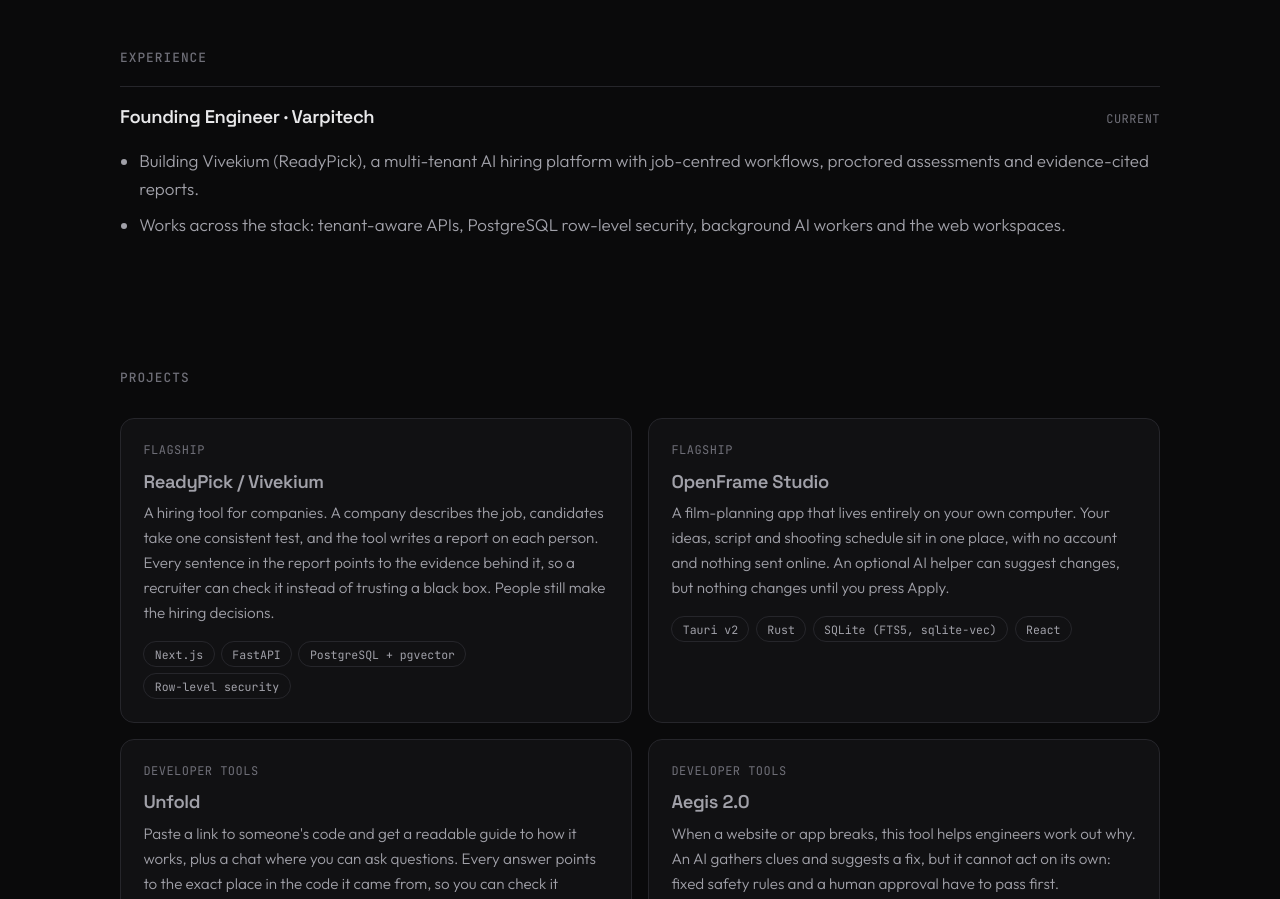
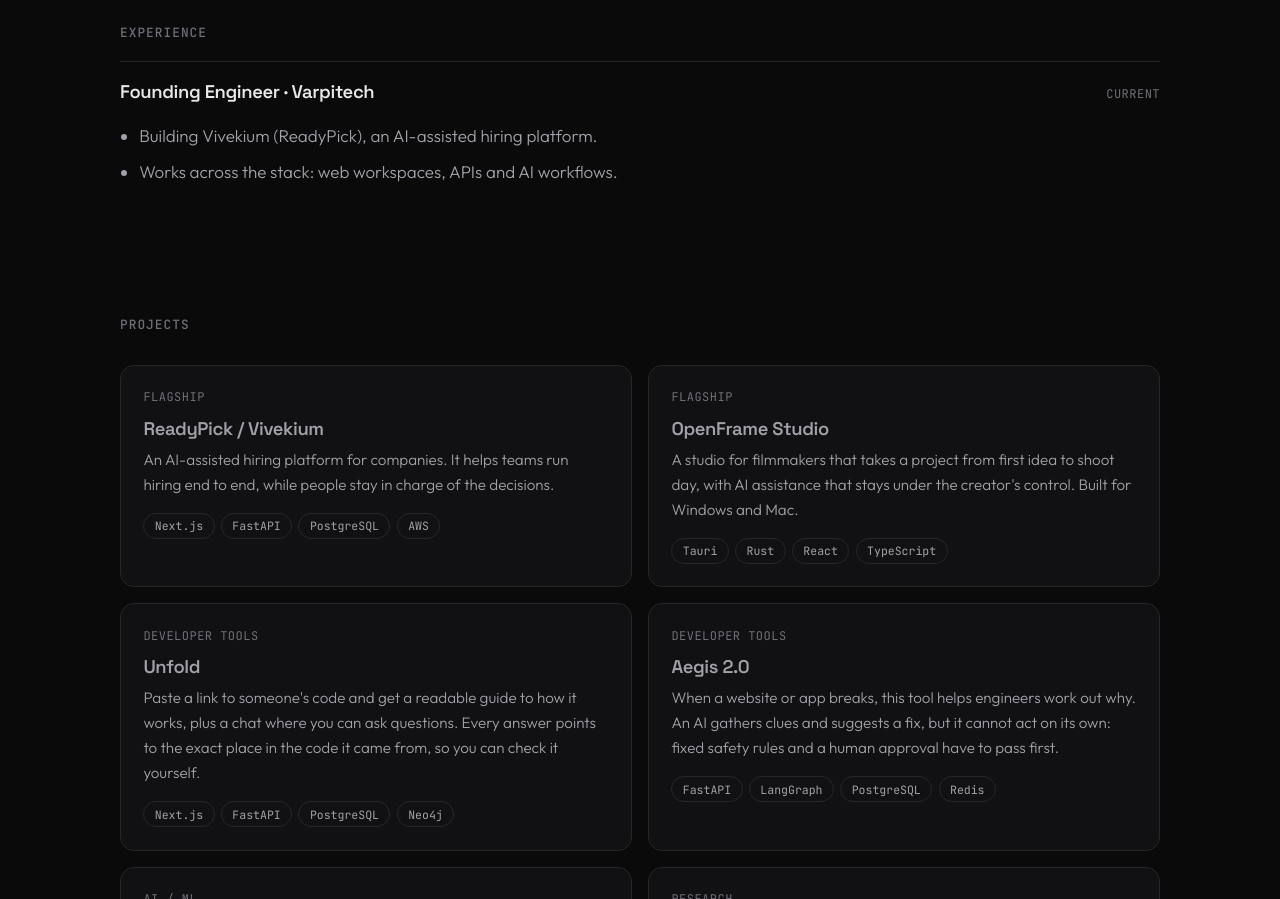
Before and after one commit to Saravankumar25/saravankumar25.github.io, a React (Vite) app: page / in a window 1280 px wide. Shown: the part 1420-2319 px from the top of the page. Built offline with nearby package versions, Linux system fonts and the light colour scheme.

Commit message:
Keep OpenFrame and Vivekium abstract; add macOS stack and Swift skills

```diff
--- a/src/components/Skills.tsx
+++ b/src/components/Skills.tsx
@@ -1,5 +1,5 @@
 import {
-  siArangodb, siC, siCelery, siCplusplus, siDjango, siDocker, siExpress, siFastapi, siFirebase, siFlask,
+  siApple, siArangodb, siC, siSwift, siCelery, siCplusplus, siDjango, siDocker, siExpress, siFastapi, siFirebase, siFlask,
   siGit, siGithubactions, siJavascript, siMongodb, siNestjs, siNeo4j, siNextdotjs, siNginx, siNodedotjs,
   siPostgresql, siPython, siPytorch, siQdrant, siLanggraph, siReact, siReactquery, siRedis, siRedux, siRust,
   siSqlite, siStreamlit, siTailwindcss, siTauri, siTerraform, siTypescript, siVite,
@@ -8,7 +8,7 @@
 
 // Official brand glyphs (Simple Icons), drawn in the site's monochrome. Skills without one render as text.
 const icons: Record<string, { path: string }> = {
-  Python: siPython, TypeScript: siTypescript, JavaScript: siJavascript, Rust: siRust, "C++": siCplusplus, C: siC,
+  Swift: siSwift, "Apple Foundation Models": siApple, Python: siPython, TypeScript: siTypescript, JavaScript: siJavascript, Rust: siRust, "C++": siCplusplus, C: siC,
   React: siReact, "Next.js": siNextdotjs, Vite: siVite, "Tailwind CSS": siTailwindcss, "Redux Toolkit": siRedux,
   "React Query": siReactquery, FastAPI: siFastapi, Django: siDjango, "Node.js": siNodedotjs, Express: siExpress,
   NestJS: siNestjs, Flask: siFlask, Celery: siCelery, Tauri: siTauri, LangGraph: siLanggraph, PyTorch: siPytorch,
--- a/src/data/projects.ts
+++ b/src/data/projects.ts
@@ -20,51 +20,43 @@
   {
     slug: "vivekium",
     name: "ReadyPick / Vivekium",
-    tagline: "Multi-tenant AI hiring platform where every report traces back to evidence.",
+    tagline: "AI-assisted hiring platform for companies.",
     category: "Flagship",
     featured: true,
     status: "Active development at Varpitech",
-    stack: ["Next.js", "FastAPI", "PostgreSQL + pgvector", "Row-level security", "Redis", "S3", "AWS Lambda / Fargate", "Firebase Auth"],
+    stack: ["Next.js", "FastAPI", "PostgreSQL", "AWS"],
     problem:
-      "Hiring tools usually treat recruiting as disconnected steps. Candidates end up scored against subtly different readings of the same job, and a final recommendation has no defensible chain back to evidence.",
+      "Hiring spans many disconnected steps, and it is hard to explain why one candidate was chosen over another.",
     what:
-      "Vivekium organises hiring around the job. A company profile and job description feed a skills generator; staff edit and save the skills; candidates are matched, invited to a single proctored assessment, graded per skill, and summarised in a structured, cited report. It runs four separate workspaces: provider, company, candidate and business development.",
-    flow: ["Job + skills (human-edited)", "Frozen assessment contract", "Resume match → recruiter shortlist", "Proctored assessment", "Per-skill grading", "Cited PRISM report"],
+      "A platform that connects hiring from defining the role through to evaluating candidates, using AI to assist the team while keeping a clear trail behind each result.",
+    flow: [],
     decisions: [
-      "Skills and job grade are locked into a snapshot once assessments begin, so every candidate is scored against the same contract.",
-      "Reports have a fixed structure and strict citations. A claim with no supporting evidence is withheld for human review instead of being passed through.",
-      "Tenant isolation is enforced in PostgreSQL row-level security as well as in the API, so a missing filter in application code is not a data leak.",
-      "Slow model, parsing and transcription work runs outside the request cycle on Lambda or on-demand Fargate, with durable job records and idempotent dispatch.",
+      "AI assists; people make the hiring decisions.",
+      "Results are designed to be explainable and checkable.",
     ],
     limits: [
-      "AI matching assists recruiters; people choose who advances. No fairness or bias-free claim is made.",
-      "Customer-facing ratings are qualitative; numeric scores stay internal.",
-      "Customer data, reports and internal diagrams are not published here.",
+      "This is an ongoing commercial product, so its internals are intentionally not published here.",
     ],
   },
   {
     slug: "openframe",
     name: "OpenFrame Studio",
-    tagline: "Local-first desktop studio that takes a film from idea to shoot day.",
+    tagline: "A studio for filmmakers, from first idea to shoot day.",
     category: "Flagship",
     featured: true,
-    status: "Pre-release, under active development",
-    stack: ["Tauri v2", "Rust", "SQLite (FTS5, sqlite-vec)", "React", "TypeScript", "llama.cpp"],
+    status: "In active development",
+    stack: ["Tauri", "Rust", "React", "TypeScript", "SwiftUI", "Swift", "Apple Foundation Models"],
     problem:
-      "Filmmakers move between separate tools for ideas, story structure, screenplay, breakdown and scheduling, usually with cloud accounts that own the data.",
+      "Filmmakers move between separate tools for ideas, story, script and scheduling.",
     what:
-      "One desktop project for the whole pipeline: Idea Vault, Story Board, screenplay, breakdown and production catalog, shooting schedule and call sheets. Each project is an ordinary .openframe folder on disk holding a SQLite database, a JSON manifest and media. There is no account, no telemetry and no network listener.",
-    flow: ["React + TypeScript UI (no fs / network)", "of_invoke: one allow-listed IPC entry", "Rust core + SQLite project folder", "FTS5 + vector + graph retrieval", "Offline AI sidecars on 127.0.0.1"],
+      "One local-first studio for the whole journey, with an AI assistant that stays under the creator's control. It is being built natively for Windows (Tauri, Rust, React, TypeScript) and for Mac (SwiftUI, Swift and Apple Intelligence Foundation Models).",
+    flow: [],
     decisions: [
-      "The webview has no filesystem, shell or HTTP access. Every read and write passes through a single allow-listed Rust command, with paths resolved in Rust.",
-      "Every change is a committed SQLite transaction, giving continuous autosave, crash recovery, and undo/redo that refuses to overwrite later work.",
-      "Schema migrations take a verified backup first, run atomically, and refuse projects created by newer versions.",
-      "Offline AI (Gemma 3 1B plus a local embedding model) is optional and never edits a project directly. Output is a reviewable change set that applies only when the user clicks Apply.",
+      "Local-first: a project lives with its creator.",
+      "AI suggests; the creator decides.",
     ],
     limits: [
-      "Project lifecycle, autosave, recovery, undo, files, search engine and Offline AI are implemented. Story Board, screenplay, breakdown, scheduling and import/export are still in development.",
-      "No installer has been released and no licence has been selected.",
-      "AI retrieval quality has no evaluation set yet, and performance on minimum-spec hardware is unmeasured.",
+      "This is an ongoing commercial product, so its internals are intentionally not published here.",
     ],
   },
   {
@@ -308,9 +300,9 @@
 /** One short, jargon-free summary per project, shown first on each page. */
 export const plain: Record<string, string> = {
   vivekium:
-    "A hiring tool for companies. A company describes the job, candidates take one consistent test, and the tool writes a report on each person. Every sentence in the report points to the evidence behind it, so a recruiter can check it instead of trusting a black box. People still make the hiring decisions.",
+    "An AI-assisted hiring platform for companies. It helps teams run hiring end to end, while people stay in charge of the decisions.",
   openframe:
-    "A film-planning app that lives entirely on your own computer. Your ideas, script and shooting schedule sit in one place, with no account and nothing sent online. An optional AI helper can suggest changes, but nothing changes until you press Apply.",
+    "A studio for filmmakers that takes a project from first idea to shoot day, with AI assistance that stays under the creator's control. Built for Windows and Mac.",
   unfold:
     "Paste a link to someone's code and get a readable guide to how it works, plus a chat where you can ask questions. Every answer points to the exact place in the code it came from, so you can check it yourself.",
   aegis:
--- a/src/data/site.ts
+++ b/src/data/site.ts
@@ -13,8 +13,8 @@
     org: "Varpitech",
     period: "Current",
     points: [
-      "Building Vivekium (ReadyPick), a multi-tenant AI hiring platform with job-centred workflows, proctored assessments and evidence-cited reports.",
-      "Works across the stack: tenant-aware APIs, PostgreSQL row-level security, background AI workers and the web workspaces.",
+      "Building Vivekium (ReadyPick), an AI-assisted hiring platform.",
+      "Works across the stack: web workspaces, APIs and AI workflows.",
     ],
   },
 ];
@@ -30,10 +30,10 @@
 ];
 
 export const skills: { group: string; items: string[] }[] = [
-  { group: "Languages", items: ["Python", "TypeScript", "JavaScript", "Rust", "C++", "C", "SQL"] },
-  { group: "Frontend", items: ["React", "Next.js", "Vite", "Tailwind CSS", "Redux Toolkit", "Zustand", "React Query"] },
+  { group: "Languages", items: ["Python", "TypeScript", "JavaScript", "Rust", "Swift", "C++", "C", "SQL"] },
+  { group: "Frontend", items: ["React", "Next.js", "SwiftUI", "Vite", "Tailwind CSS", "Redux Toolkit", "Zustand", "React Query"] },
   { group: "Backend", items: ["FastAPI", "Django", "Node.js", "Express", "NestJS", "Flask", "Celery", "Tauri"] },
-  { group: "AI & ML", items: ["LangGraph", "RAG", "Hybrid retrieval", "LLM tool use", "PyTorch", "CLIP", "LSTM / TCN", "Random Forest", "LightGBM", "XGBoost", "FAISS", "llama.cpp"] },
+  { group: "AI & ML", items: ["LangGraph", "RAG", "Hybrid retrieval", "LLM tool use", "Apple Foundation Models", "PyTorch", "CLIP", "LSTM / TCN", "Random Forest", "LightGBM", "XGBoost", "FAISS", "llama.cpp"] },
   { group: "Data", items: ["PostgreSQL", "pgvector", "SQLite", "MongoDB", "Redis", "Neo4j", "ArangoDB", "Qdrant", "Chroma"] },
   { group: "Cloud & tools", items: ["AWS (Lambda, Fargate, S3)", "Docker", "Terraform", "GitHub Actions", "Firebase", "Nginx", "Git"] },
 ];
--- a/src/pages/ProjectDetail.tsx
+++ b/src/pages/ProjectDetail.tsx
@@ -30,8 +30,12 @@
           <ul>{p.limits.map((d) => <li key={d}>{d}</li>)}</ul>
         </div>
         <aside>
-          <h2>Architecture</h2>
-          <Flow steps={p.flow} label={`${p.name} architecture flow`} />
+          {p.flow.length > 0 && (
+            <>
+              <h2>Architecture</h2>
+              <Flow steps={p.flow} label={`${p.name} architecture flow`} />
+            </>
+          )}
           <h2>Stack</h2>
           <span className="tags">{p.stack.map((s) => <i key={s}>{s}</i>)}</span>
         </aside>
```
Also changed, not shown: src/content/drafts/evidence-in-hiring-reports.md (deleted, +0 -42 lines), src/content/drafts/film-app-that-stays-on-your-computer.md (deleted, +0 -38 lines).
